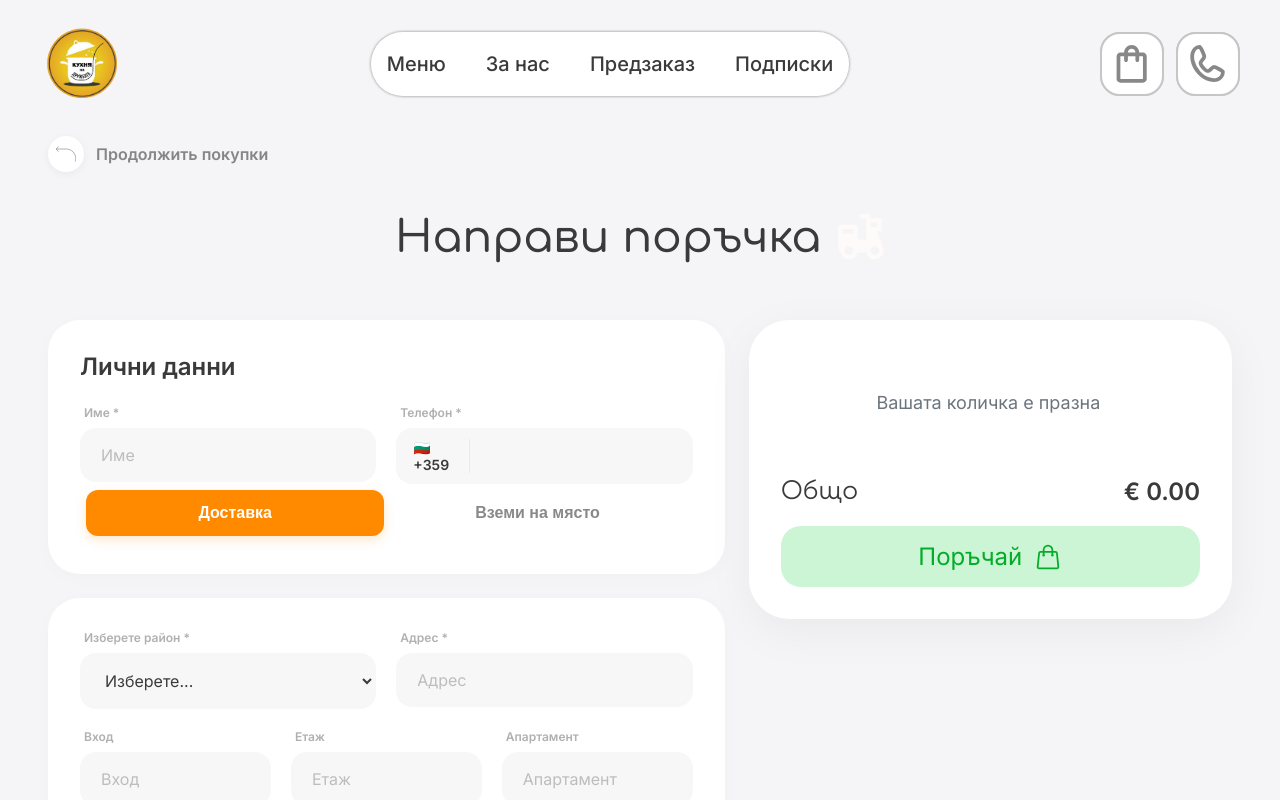
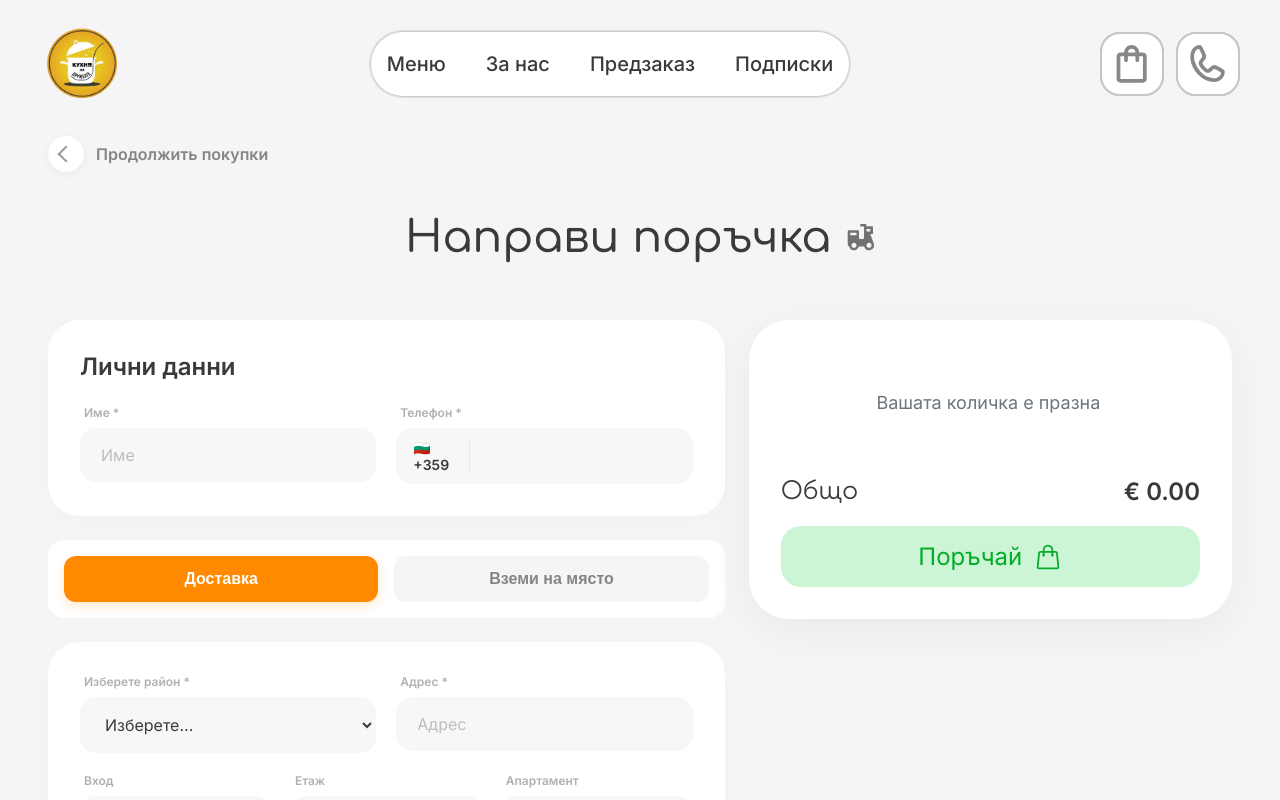
Before and after one commit to Serginho915/kitchen-druzhbata, a Next.js app in the folder frontend/: page /checkout in a window 1280 px wide. Shown: the top 800 px of the page. Built offline with nearby package versions, Linux system fonts and the light colour scheme.

Commit message:
fixed districts, fixed inputs

```diff
--- a/frontend/src/pages/Checkout/CheckoutPage.module.scss
+++ b/frontend/src/pages/Checkout/CheckoutPage.module.scss
@@ -41,7 +41,12 @@
 }
 
 .backArrow {
-  transform: rotate(180deg); // Adjusted if arrow points right
+  width: 12px;
+  height: 12px;
+  border-top: 2px solid $prim-black;
+  border-left: 2px solid $prim-black;
+  opacity: 0.5;
+  transform: rotate(-45deg);
 }
 
 .mainTitle {
@@ -59,12 +64,16 @@
     font-size: 32px;
   }
 }
-
+.bikeIcon{
+  width: 28px;
+  height: 28px;
+}
 .checkoutForm {
   display: grid;
   grid-template-columns: 1.4fr 1fr;
   gap: 40px;
   max-width: 1200px;
+  background-color: #f5f5f7;
   margin: 0 auto;
   align-items: start;
 
@@ -135,7 +144,9 @@
   }
 }
 
-.input, .select, .textarea {
+.input,
+.select,
+.textarea {
   width: 100%;
   padding: 16px 20px;
   background: #f7f7f8;
@@ -194,20 +205,22 @@
   }
 }
 
-.deliveryTabs, .paymentTabs {
+.deliveryTabs,
+.paymentTabs {
   display: flex;
   background: #fff;
-  padding: 6px;
+  padding: 16px;
   border-radius: 16px;
-  gap: 4px;
+  gap: 16px;
 }
 
-.tab, .payTab {
+.tab,
+.payTab {
   flex: 1;
   padding: 14px;
   border-radius: 12px;
   border: none;
-  background: transparent;
+  background: #f5f5f7;
   font-weight: 600;
   font-size: 16px;
   color: rgba($prim-black, 0.6);
--- a/frontend/src/pages/Checkout/CheckoutPage.tsx
+++ b/frontend/src/pages/Checkout/CheckoutPage.tsx
@@ -7,8 +7,8 @@ import { Footer } from "@/components/layout/Footer/Footer";
 import { Header } from "@/components/layout/Header/Header";
 import Link from "next/link";
 import Image from "next/image";
-import arrow from "@/assets/images/Vectors/arrow.svg";
-import truck from "@/assets/images/Vectors/deliveryIcon.svg";
+import bike from "@/assets/images/Vectors/bike.svg";
+import { DISTRICTS } from "@/data/districts";
 
 export default function CheckoutPage() {
   const [deliveryMethod, setDeliveryMethod] = useState("delivery"); // delivery | pickup
@@ -26,13 +26,7 @@ export default function CheckoutPage() {
         <div className={styles.topNavigation}>
           <Link href="/#menu" className={styles.backLink}>
             <div className={styles.arrowCircle}>
-              <Image
-                src={arrow}
-                alt="back"
-                width={20}
-                height={20}
-                className={styles.backArrow}
-              />
+              <div className={styles.backArrow}></div>
             </div>
             Продолжить покупки
           </Link>
@@ -41,11 +35,11 @@ export default function CheckoutPage() {
         <h1 className={styles.mainTitle}>
           Направи поръчка
           <Image
-            src={truck}
-            alt="truck"
-            width={48}
-            height={48}
-            className={styles.truckIcon}
+            src={bike}
+            alt="bike"
+            width={28}
+            height={28}
+            className={styles.bikeIcon}
           />
         </h1>
 
@@ -85,7 +79,10 @@ export default function CheckoutPage() {
                   </div>
                 </div>
               </div>
-              <div className={styles.deliveryTabs}>
+
+            </section>
+
+            <div className={styles.deliveryTabs}>
               <button
                 type="button"
                 className={`${styles.tab} ${deliveryMethod === "delivery" ? styles.active : ""}`}
@@ -101,9 +98,6 @@ export default function CheckoutPage() {
                 Вземи на място
               </button>
             </div>
-            </section>
-
-
 
             {/* Address Details */}
             {deliveryMethod === "delivery" && (
@@ -120,8 +114,11 @@ export default function CheckoutPage() {
                       <option value="" disabled>
                         Изберете...
                       </option>
-                      <option value="druzhba1">Дружба 1</option>
-                      <option value="druzhba2">Дружба 2</option>
+                      {DISTRICTS.map((district) => (
+                        <option key={district.id} value={district.name}>
+                          {district.name}
+                        </option>
+                      ))}
                     </select>
                   </div>
                   <div className={styles.field}>
--- a/frontend/src/sections/Delivery/DeliverySection.tsx
+++ b/frontend/src/sections/Delivery/DeliverySection.tsx
@@ -3,7 +3,7 @@ import styles from "./DeliverySection.module.scss";
 import { SectionTitle } from "@/components/ui/SectionTitle/SectionTitle";
 import Image from "next/image";
 import deliveryImg from "@/assets/images/deliveryImg.jpg";
-import { DISTRICTS } from "./DeliveryDistrictData";
+import { DISTRICTS } from "@/data/districts";
 import { Button } from "@/components/ui/Button/Button";
 import Link from "next/link";
 
```
Also changed, not shown: frontend/src/assets/images/Vectors/Vector 4.svg (added), frontend/src/assets/images/Vectors/bike.svg (added), frontend/src/data/districts.ts (line endings or trailing spaces).
